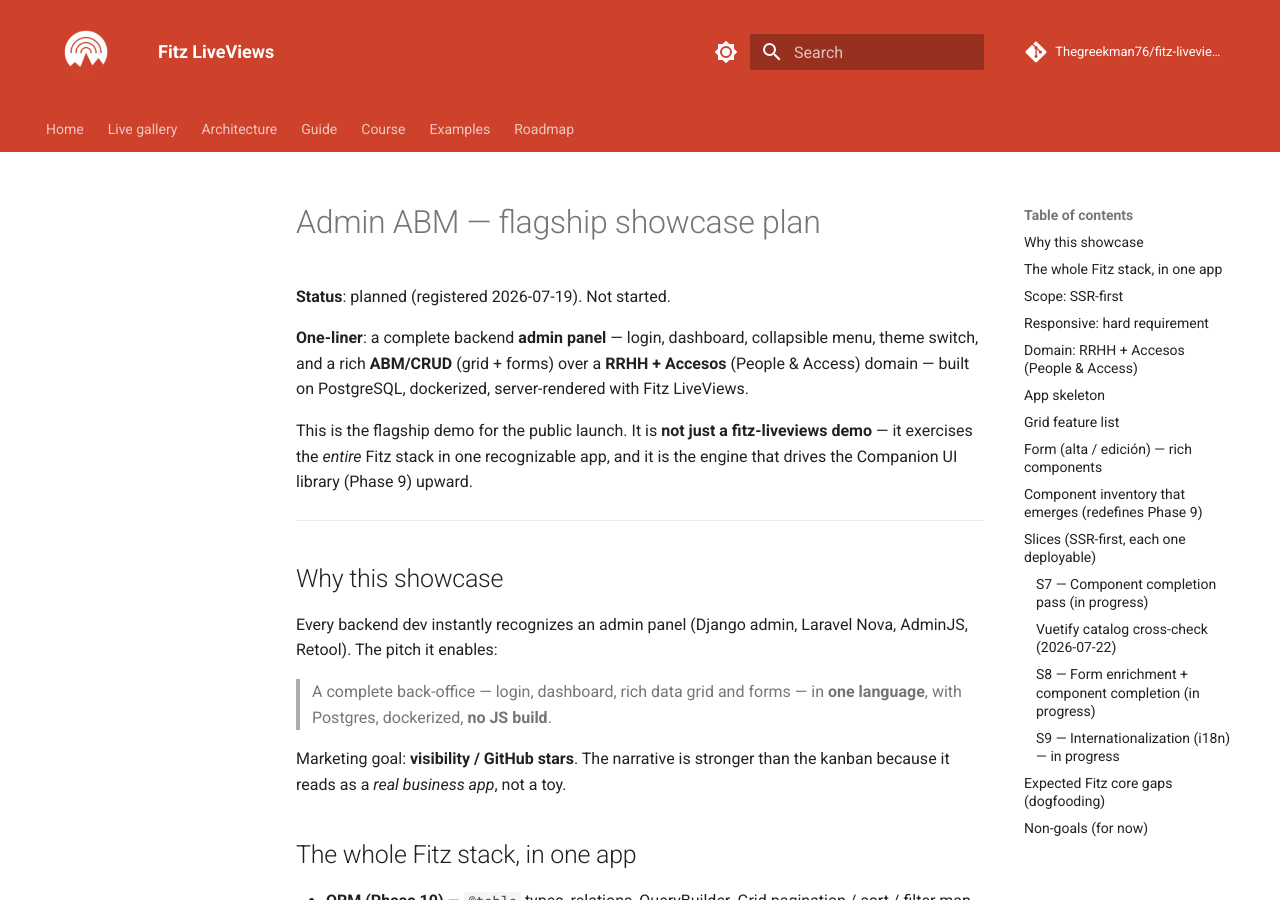
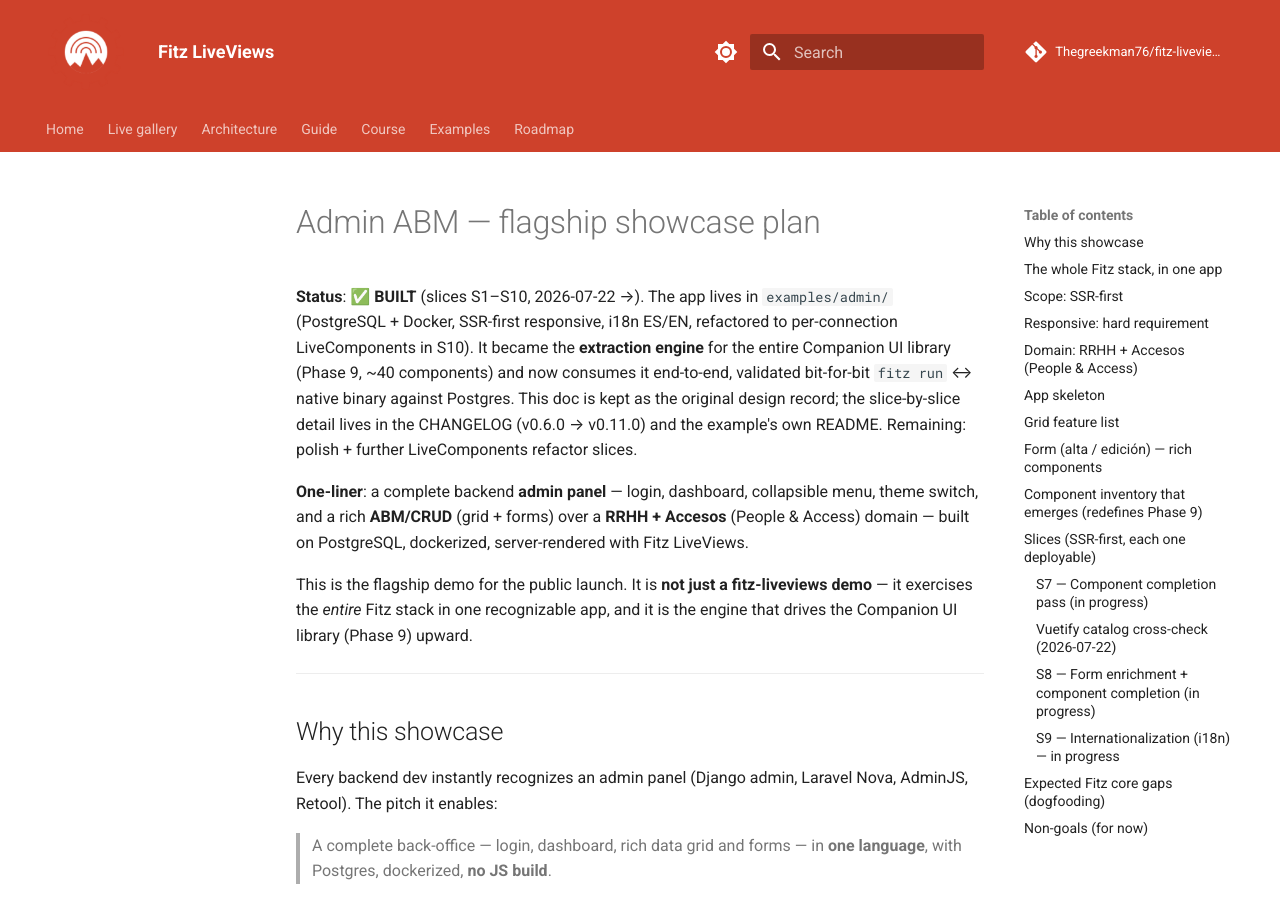
Before and after one commit to Thegreekman76/fitz-liveviews, an MkDocs documentation site: the page built from docs/showcase-admin-abm-plan.md, in a window 1280 px wide and 900 px high. Built offline with MkDocs 1.6.1 and Material for MkDocs 9.7.7, drawn with Linux system fonts in a browser that asks for light colours; comment, search, counter and statistics services are not loaded.

Commit message:
docs: sync ROADMAP + plan status (Admin ABM + Companion UI built) + add CHANGELOG v0.31.0
- ROADMAP Phase 8.9 (Admin ABM): marked BUILT (S1-S10) with a shipped-slices
  callout; the slice plan below kept as design record.
- ROADMAP Phase 9 (Companion UI): marked COMPLETE (Sessions A-H, v0.24.0,
  ~40 components) with a completion callout.
- showcase-admin-abm-plan.md Status: "planned, not started" -> BUILT
  (examples/admin/, S1-S10, dockerized, consumes the companion UI).
- CHANGELOG: add the missing v0.31.0 entry (VSCode .fitzv grammar + hydrate
  marker highlighting) + note v0.26-v0.30 never existed (jumped 0.25 -> 0.31).

```diff
--- a/docs/showcase-admin-abm-plan.md
+++ b/docs/showcase-admin-abm-plan.md
@@ -1,6 +1,14 @@
 # Admin ABM — flagship showcase plan
 
-**Status**: planned (registered 2026-07-19). Not started.
+**Status**: ✅ **BUILT** (slices S1–S10, 2026-07-22 →). The app lives in
+`examples/admin/` (PostgreSQL + Docker, SSR-first responsive, i18n ES/EN,
+refactored to per-connection LiveComponents in S10). It became the
+**extraction engine** for the entire Companion UI library (Phase 9, ~40
+components) and now consumes it end-to-end, validated bit-for-bit
+`fitz run` ↔ native binary against Postgres. This doc is kept as the
+original design record; the slice-by-slice detail lives in the CHANGELOG
+(v0.6.0 → v0.11.0) and the example's own README. Remaining: polish +
+further LiveComponents refactor slices.
 
 **One-liner**: a complete backend **admin panel** — login, dashboard,
 collapsible menu, theme switch, and a rich **ABM/CRUD** (grid + forms)
```
Also changed, not shown: CHANGELOG.md (+21 -0 lines), ROADMAP.md (+31 -2 lines).
